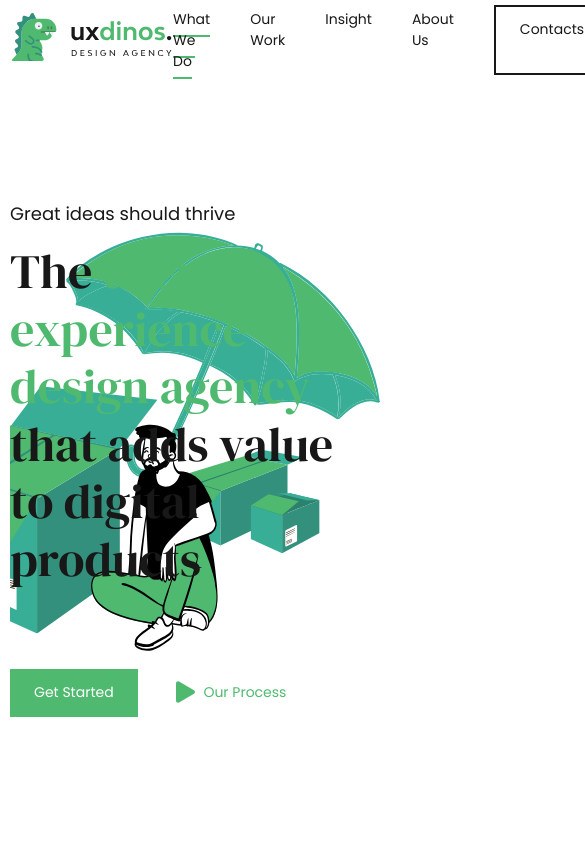
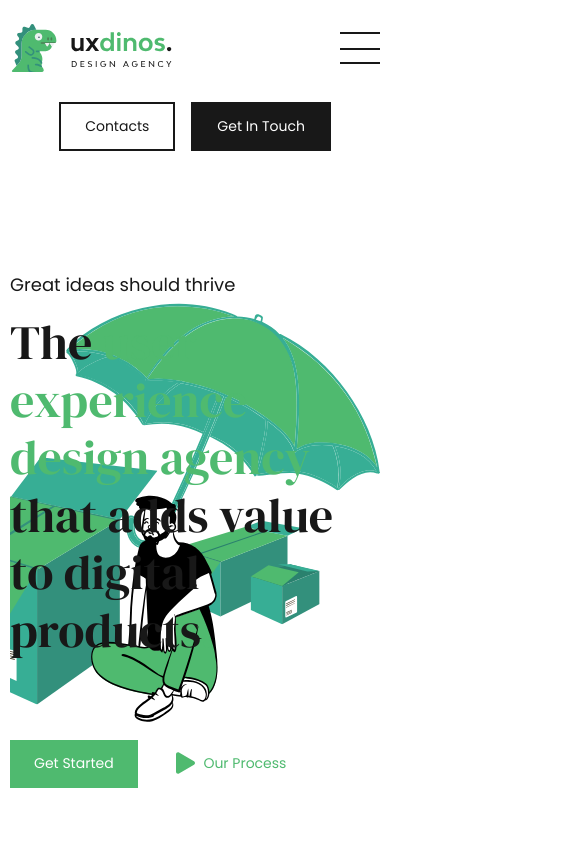
Before and after one commit to jedijsx/template-agency, a website: page index.html in a window 390 px wide. Shown: the top 844 px of the page, 585 px wide, since content can reach past the window. Drawn offline with nearby package versions, Linux system fonts and the light colour scheme.

Commit message:
Create a responsive header section

```diff
--- /dev/null
+++ b/assets/css/media.css
@@ -0,0 +1,57 @@
+@media (max-width: 992px) {
+  .header__inner {
+    flex-wrap: wrap;
+    height: auto;
+    padding-top: 24px;
+  }
+
+  .menu {
+    order: 1;
+    width: 100%;
+  }
+
+  .menu__list {
+    justify-content: flex-end;
+    padding-top: 32px;
+  }
+}
+
+@media (max-width: 576px) {
+  .header__inner {
+    display: block;
+  }
+
+  .menu__list {
+    display: block;
+    position: absolute;
+    left: 0;
+    right: 0;
+    background-color: #ffffff;
+    text-align: center;
+    transform: translateY(-300%);
+    transition: all .4s;
+  }
+
+  .menu__list.menu__list--active {
+    transform: translateY(0%);
+  }
+
+  .menu__list-item {
+    padding: 16px 0;
+    display: block;
+  }
+
+  .menu__btn {
+    display: block;
+    position: absolute;
+    right: 10px;
+    top: 32px;
+  }
+
+  .user-actions {
+    margin-left: 0;
+    margin-right: 0;
+    justify-content: center;
+    padding-top: 24px;
+  }
+}
--- a/assets/js/main.js
+++ b/assets/js/main.js
@@ -5,4 +5,9 @@ $(function() {
     arrows: false,
     dots: true
   });
+
+  $('.menu__btn').on('click', function() {
+    $('.menu__list').toggleClass('menu__list--active')
+  });
+
 });
--- a/assets/scss/page/_header.scss
+++ b/assets/scss/page/_header.scss
@@ -12,12 +12,46 @@
 .menu {
   margin-left: auto;
 
+  &__btn {
+    width: 40px;
+    height: 32px;
+    display: none;
+  }
+
+  &__btn span {
+    display: block;
+    height: 2px;
+    width: 100%;
+    background-color: $color-primary;
+    position: absolute;
+    left: 0;
+    top: 16px;
+  }
+
+  &__btn::before,
+  &__btn::after {
+    content: "";
+    position: absolute;
+    width: 40px;
+    height: 2px;
+    background-color: $color-primary;
+    left: 0;
+  }
+
+  &__btn::before {
+    top: 0;
+  }
+
+  &__btn::after {
+    bottom: 0;
+  }
+
   &__list {
     display: flex;
     gap: 40px;
 
     &-link:hover {
-      color: $color-active;
+      color: $color-primary;
     }
   }
 }
--- a/index.html
+++ b/index.html
@@ -3,6 +3,9 @@
 
 <head>
   <meta charset="UTF-8">
+  <meta name="description" content="design agency">
+  <meta name="keywords" content="UX, UI, design, UX/UI, agency">
+  <meta name="author" content="Dmytro Puchkov">
   <meta name="viewport" content="width=device-width, initial-scale=1.0">
   <meta http-equiv="X-UA-Compatible" content="ie=edge">
   <title>Agency</title>
@@ -12,6 +15,7 @@
   <link href="https://fonts.googleapis.com/css2?family=Poppins:wght@400;700&display=swap" rel="stylesheet">
   <link href="https://fonts.googleapis.com/css2?family=DM+Serif+Display&display=swap" rel="stylesheet">
   <link rel="stylesheet" href="assets/css/style.css">
+  <link rel="stylesheet" href="assets/css/media.css">
 </head>
 
 <body>
@@ -23,6 +27,9 @@
           <img class="logo__img" src="./assets/img/logo.svg" alt="logo">
         </a>
         <nav class="menu">
+          <div class="menu__btn">
+            <span></span>
+          </div>
           <ul class="menu__list">
             <li class="menu__list-item">
               <a class="menu__list-link link--active" href="#">What We Do</a>
```
Also changed, not shown: assets/css/style.css.
